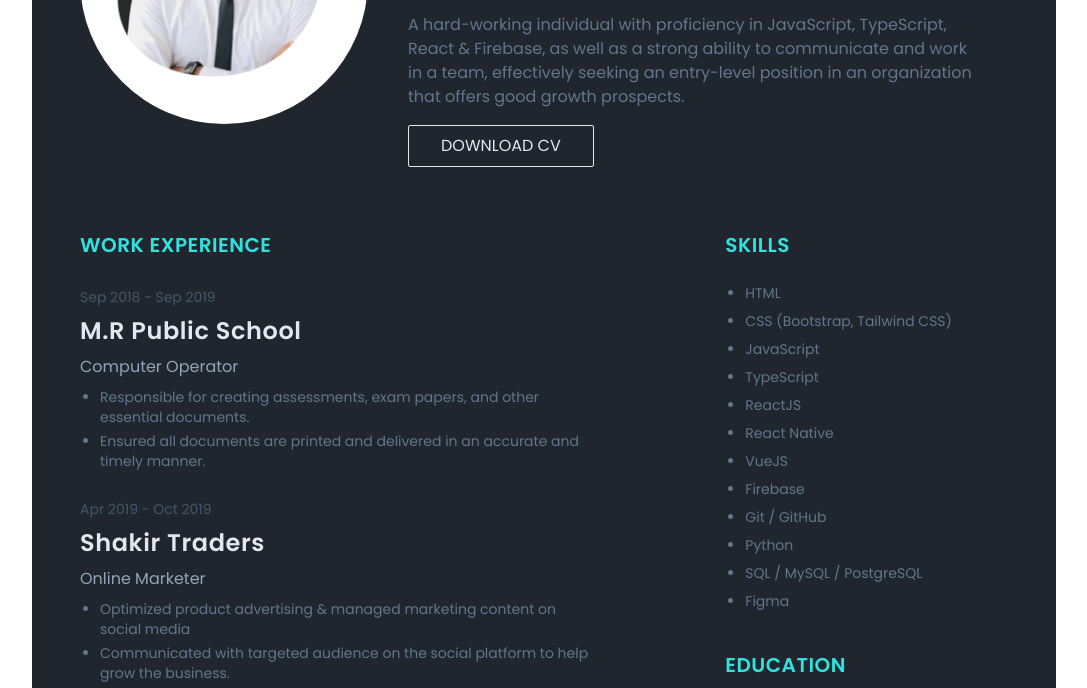
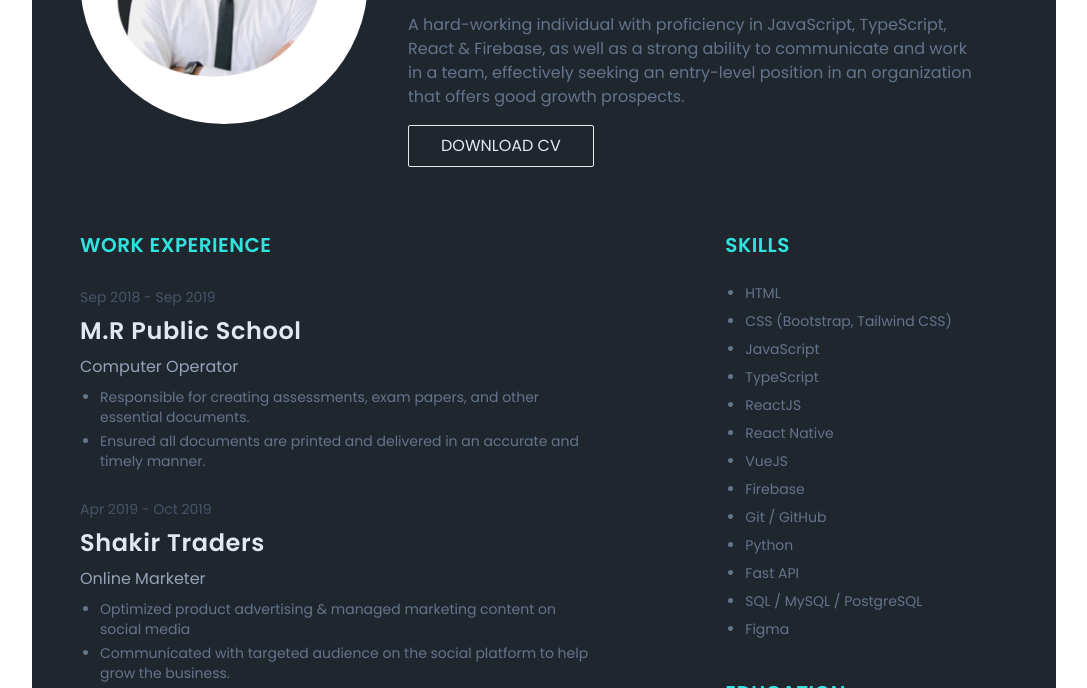
Before and after one commit to hassancodess/hassancodess-resume, a website: page index.html in a window 1280 px wide. Shown: the part 291-979 px from the top of the page, without its empty margins (96-1183 px from the left). Drawn offline with Linux system fonts and the light colour scheme.

Commit message:
update skills

```diff
--- a/index.html
+++ b/index.html
@@ -188,6 +188,7 @@
               <li>Firebase</li>
               <li>Git / GitHub</li>
               <li>Python</li>
+              <li>Fast API</li>
               <li>SQL / MySQL / PostgreSQL</li>
               <li>Figma</li>
             </ul>
```
